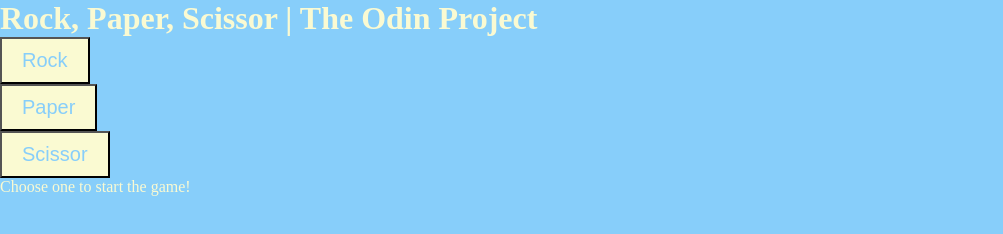
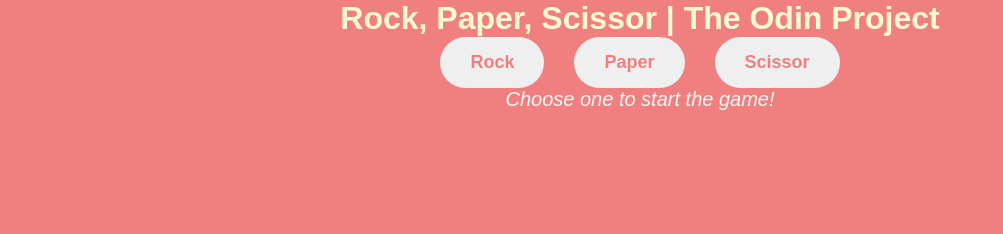
Before and after one commit to roviccastro/top-rockpaperscissor, a plain HTML site: page index.html in a window 1280 px wide. Shown: the whole page, without its empty margins (0-1003 px from the left). Drawn offline with Linux system fonts and the light colour scheme.

Commit message:
Style: Add body, button, text style

```diff
--- a/index.html
+++ b/index.html
@@ -15,7 +15,7 @@
         <h1>Rock, Paper, Scissor | The Odin Project</h1>
       </div>
 
-      <div class="button-cotainer">
+      <div class="button-container">
         <button id="rock" class="selection">Rock</button>
         <button id="paper" class="selection">Paper</button>
         <button id="scissor" class="selection">Scissor</button>
--- a/style.css
+++ b/style.css
@@ -5,6 +5,7 @@
 }
 
 *{
+  font-family: Arial, Helvetica, sans-serif;
   margin: 0px;
   padding: 0px;
 }
@@ -13,20 +14,42 @@
 
 body{
   display: flex;
+  flex-flow: column wrap;
+  align-items: center;
+
   color: lightgoldenrodyellow;
-  background-color: lightskyblue;
+  background-color: lightcoral;
+}
+
+#hero,
+.button-container,
+button,
+.result.container{
+  display: flex;
 }
 
 .button-container{
-  display: flex;
-  flex-flow: row wrap;
+  justify-content: center;
+  gap: 30px;
+}
+
+button{
+  font-size: large;
+  font-weight: bolder;
+  color: lightcoral;
+
   justify-content: center;
 
+  border: 0px none black;
+  border-radius: 40px;
+  padding: 15px 30px;
 }
-button{
-  display: flex;
-  background-color: lightgoldenrodyellow;
-  color: lightskyblue;
-  padding: 10px 20px;
+
+.result.container{
+  justify-content: center;
+}
+.result.container > p {
+  font-style: italic;
   font-size: 20px;
+  color: whitesmoke;
 }
```
